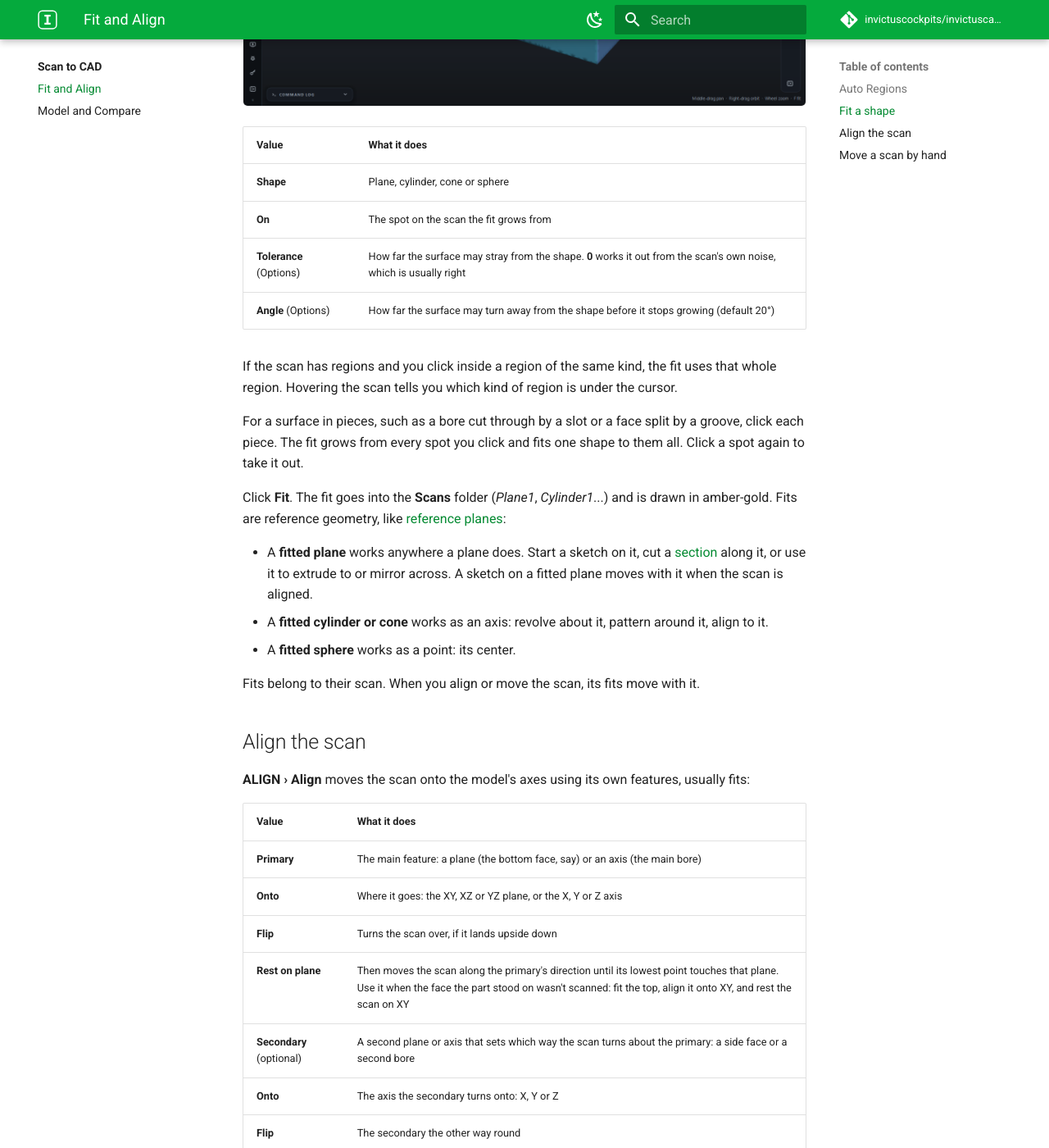
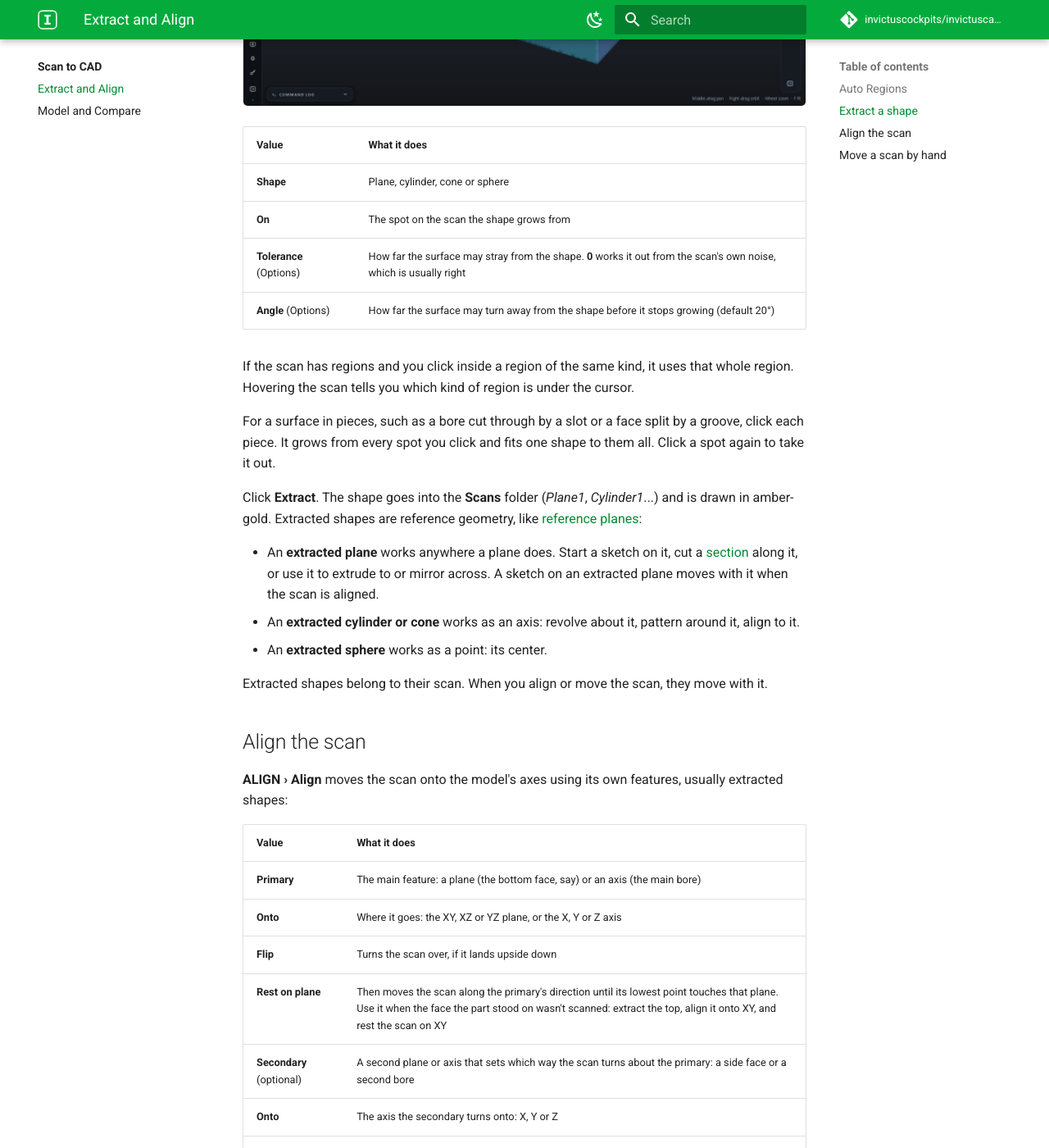
Before and after one commit to invictuscockpits/invictuscad-docs, an MkDocs documentation site: the page built from docs/scan/extract-and-align.md, in a window 1280 px wide and 1400 px high, scrolled down 1699 px. Shown: the whole window at 82% size. Built offline with MkDocs 1.6.1 and Material for MkDocs 9.7.7, drawn with Linux system fonts in a browser that asks for light colours; comment, search, counter and statistics services are not loaded; some of the changed text lies outside the part shown.

Commit message:
Scan to CAD: Fit is now Extract

```diff
--- a/docs/scan/fit-and-align.md
+++ b/docs/scan/extract-and-align.md
@@ -1,4 +1,4 @@
-# Fit and Align
+# Extract and Align
 
 Scans come in wherever the scanner put them, and they are only triangles. Fitting finds the real
 shapes in them: planes, cylinders, cones and spheres. Aligning uses those shapes to put the scan
@@ -18,54 +18,54 @@ freeform in grey.
 | **Sensitivity** | 0–100. Higher finds smaller regions and tells close shapes apart (a large fillet from the face next to it). Lower makes fewer, larger regions on a noisy scan |
 
 The message after it says how many of each it found. Regions show you the part's make-up at a
-glance, and fits made on a region use exactly its triangles (see below). **REGIONS › Show
+glance, and shapes extracted on a region use exactly its triangles (see below). **REGIONS › Show
 Regions** turns the colors off and on.
 
-## Fit a shape
+## Extract a shape
 
-**FIT › Fit Plane**, **Fit Cylinder**, **Fit Cone** or **Fit Sphere** opens the Fit card. Click
-the scan on the surface you want. The fit grows from where you click over all of the surface that
+**EXTRACT › Extract Plane**, **Extract Cylinder**, **Extract Cone** or **Extract Sphere** opens the Extract card. Click
+the scan on the surface you want. The shape grows from where you click over all of the surface that
 matches the shape, and that area lights up orange. The card shows the result as you go, for
 example *Cylinder Ø 12.004 mm, 0.006 mm RMS, 2,310 triangles*. Change **Shape** on the card to
 try another kind on the same spot.
 
-![Fitting a plane: the top face it takes lit orange, the result on the card](../assets/images/scan-fit.png)
+![Extracting a plane: the top face it takes lit orange, the result on the card](../assets/images/scan-fit.png)
 
 | Value | What it does |
 |---|---|
 | **Shape** | Plane, cylinder, cone or sphere |
-| **On** | The spot on the scan the fit grows from |
+| **On** | The spot on the scan the shape grows from |
 | **Tolerance** (Options) | How far the surface may stray from the shape. **0** works it out from the scan's own noise, which is usually right |
 | **Angle** (Options) | How far the surface may turn away from the shape before it stops growing (default 20°) |
 
-If the scan has regions and you click inside a region of the same kind, the fit uses that whole
+If the scan has regions and you click inside a region of the same kind, it uses that whole
 region. Hovering the scan tells you which kind of region is under the cursor.
 
 For a surface in pieces, such as a bore cut through by a slot or a face split by a groove, click
-each piece. The fit grows from every spot you click and fits one shape to them all. Click a spot
+each piece. It grows from every spot you click and fits one shape to them all. Click a spot
 again to take it out.
 
-Click **Fit**. The fit goes into the **Scans** folder (*Plane1*, *Cylinder1*...) and is drawn in
-amber-gold. Fits are reference geometry, like [reference planes](../modeling/reference-planes.md):
+Click **Extract**. The shape goes into the **Scans** folder (*Plane1*, *Cylinder1*...) and is drawn in
+amber-gold. Extracted shapes are reference geometry, like [reference planes](../modeling/reference-planes.md):
 
-- A **fitted plane** works anywhere a plane does. Start a sketch on it, cut a
+- An **extracted plane** works anywhere a plane does. Start a sketch on it, cut a
   [section](model-and-compare.md#section-sketch) along it, or use it to extrude to or mirror
-  across. A sketch on a fitted plane moves with it when the scan is aligned.
-- A **fitted cylinder or cone** works as an axis: revolve about it, pattern around it, align to it.
-- A **fitted sphere** works as a point: its center.
+  across. A sketch on an extracted plane moves with it when the scan is aligned.
+- An **extracted cylinder or cone** works as an axis: revolve about it, pattern around it, align to it.
+- An **extracted sphere** works as a point: its center.
 
-Fits belong to their scan. When you align or move the scan, its fits move with it.
+Extracted shapes belong to their scan. When you align or move the scan, they move with it.
 
 ## Align the scan
 
-**ALIGN › Align** moves the scan onto the model's axes using its own features, usually fits:
+**ALIGN › Align** moves the scan onto the model's axes using its own features, usually extracted shapes:
 
 | Value | What it does |
 |---|---|
 | **Primary** | The main feature: a plane (the bottom face, say) or an axis (the main bore) |
 | **Onto** | Where it goes: the XY, XZ or YZ plane, or the X, Y or Z axis |
 | **Flip** | Turns the scan over, if it lands upside down |
-| **Rest on plane** | Then moves the scan along the primary's direction until its lowest point touches that plane. Use it when the face the part stood on wasn't scanned: fit the top, align it onto XY, and rest the scan on XY |
+| **Rest on plane** | Then moves the scan along the primary's direction until its lowest point touches that plane. Use it when the face the part stood on wasn't scanned: extract the top, align it onto XY, and rest the scan on XY |
 | **Secondary** (optional) | A second plane or axis that sets which way the scan turns about the primary: a side face or a second bore |
 | **Onto** | The axis the secondary turns onto: X, Y or Z |
 | **Flip** | The secondary the other way round |
@@ -75,7 +75,7 @@ While the card is open, the scan is shown where it will go. Planes and axes also
 position: a plane passes through the origin, an axis runs along an origin axis. Where they
 disagree, **Origin** wins, then **Primary**, then **Secondary**.
 
-For example, on a block with a bored boss: fit the bottom, the front face and the boss. Then
+For example, on a block with a bored boss: extract the bottom, the front face and the boss. Then
 align with **Primary** the bottom onto **XY**, **Secondary** the front onto **Y**, and **Origin**
 the boss's cylinder. The bottom then lies on XY, the front faces along Y, and the boss's axis
 runs up Z through the origin.
--- a/mkdocs.yml
+++ b/mkdocs.yml
@@ -93,7 +93,7 @@ nav:
       - Section Analysis: modeling/section-analysis.md
   - Scan to CAD:
       - Scan to CAD: scan/index.md
-      - Fit and Align: scan/fit-and-align.md
+      - Extract and Align: scan/extract-and-align.md
       - Model and Compare: scan/model-and-compare.md
   - Assemblies:
       - Components and Instances: assemblies/components.md
```
Also changed, not shown: docs/automation/mcp.md (+1 -1 lines), docs/scan/index.md (+11 -11 lines), docs/scan/model-and-compare.md (+5 -5 lines).
